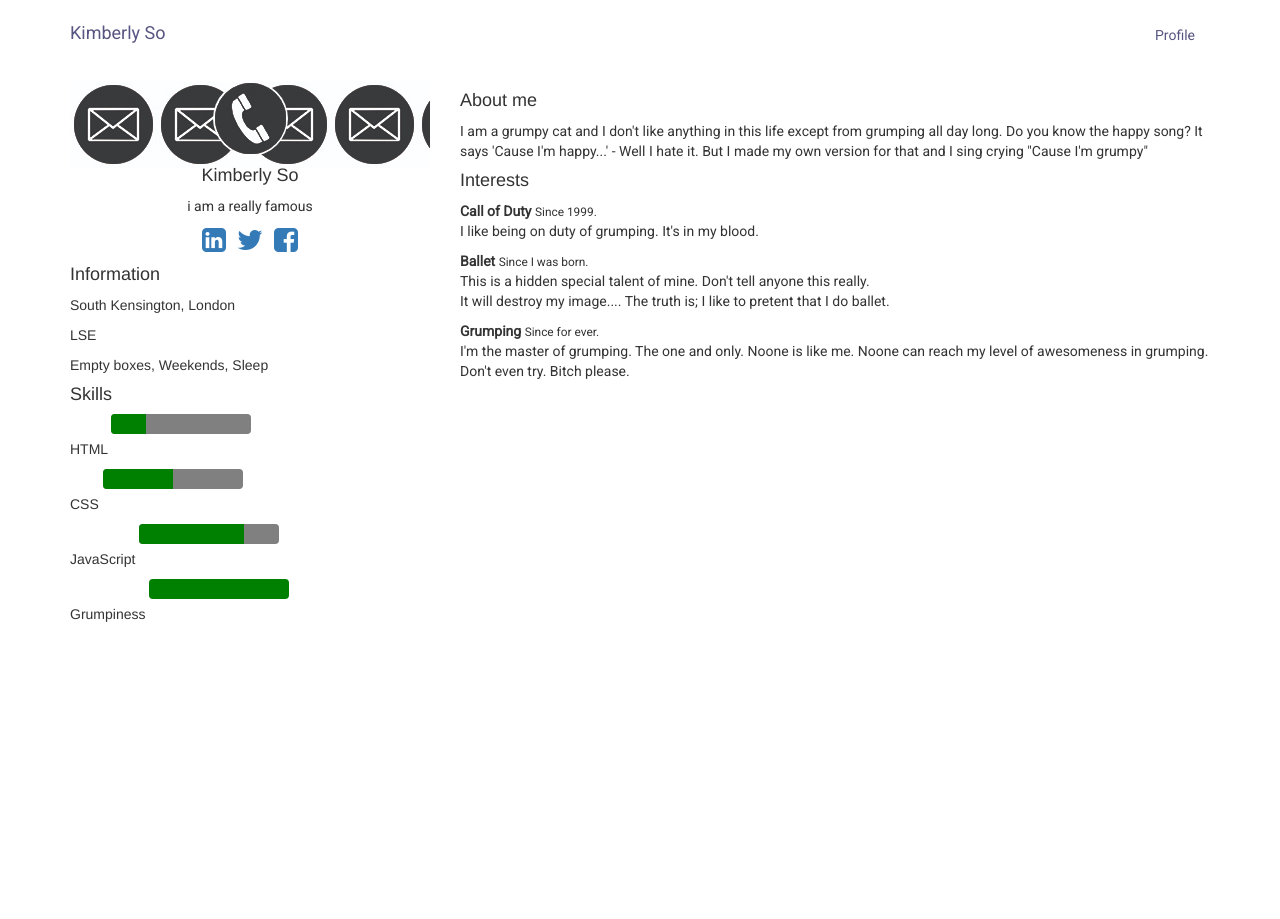
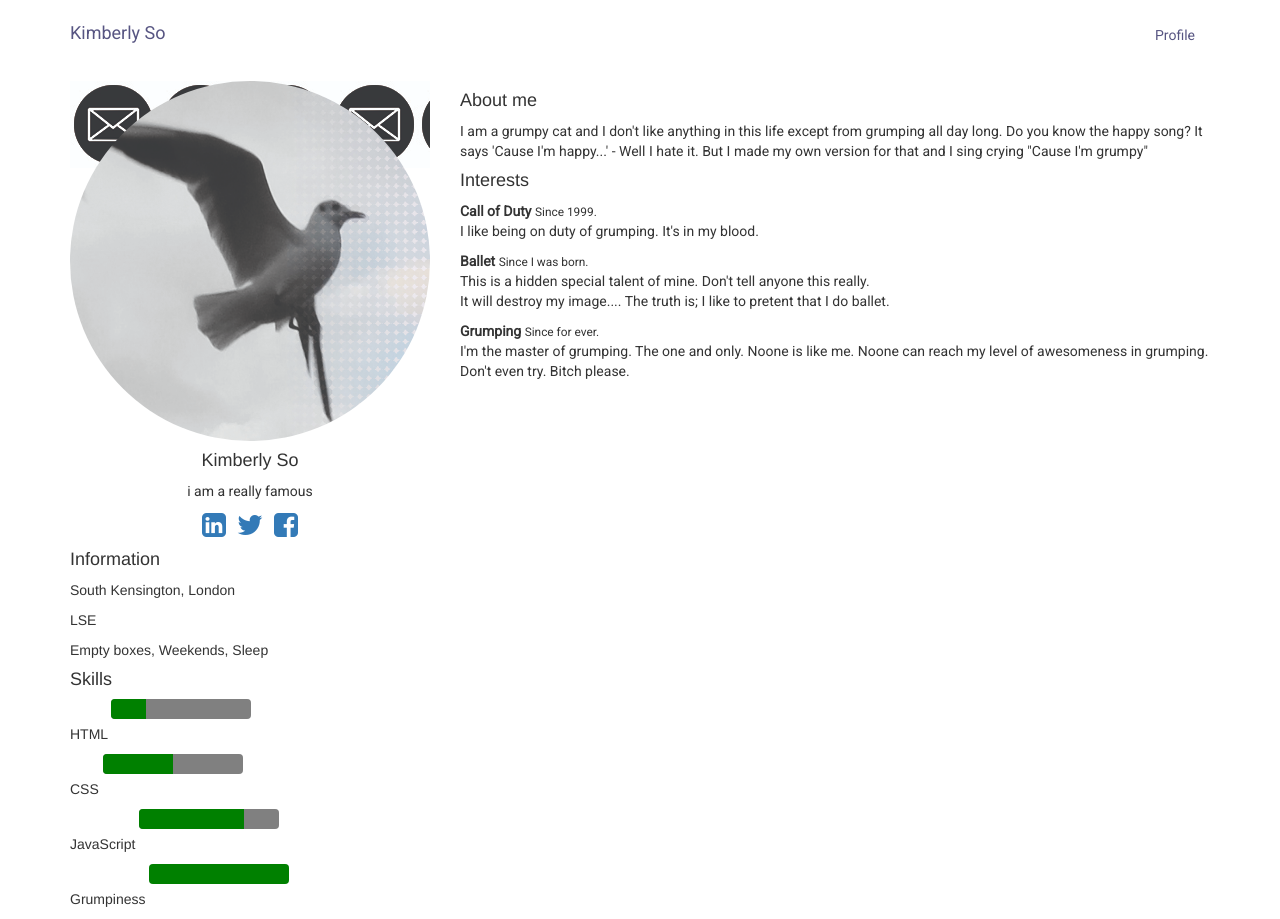
Before and after one commit to kimberlyso/kimberlyso.github.io, a plain HTML site: page profile.html in a window 1280 px wide. Before the commit the page ends 800 px from the top, so only its background shows below. Drawn offline with nearby package versions, Linux system fonts and the light colour scheme.

Commit message:
version3

```diff
--- a/profile.html
+++ b/profile.html
@@ -29,7 +29,7 @@
       	<div class="col-md-4">
       		<div class="card text-center description">
       			<div class="card-block">
-      			<img class="img-circle profile-picture" src="img/phone2.jpg">
+      			<img class="img-circle profile-picture" src="img/profile.jpg">
       				<h4 class="card-title " > <!--or div class="card-title"-->
       			    Kimberly So
       				</h4>
```
Also changed, not shown: img/profile.jpg (added).
